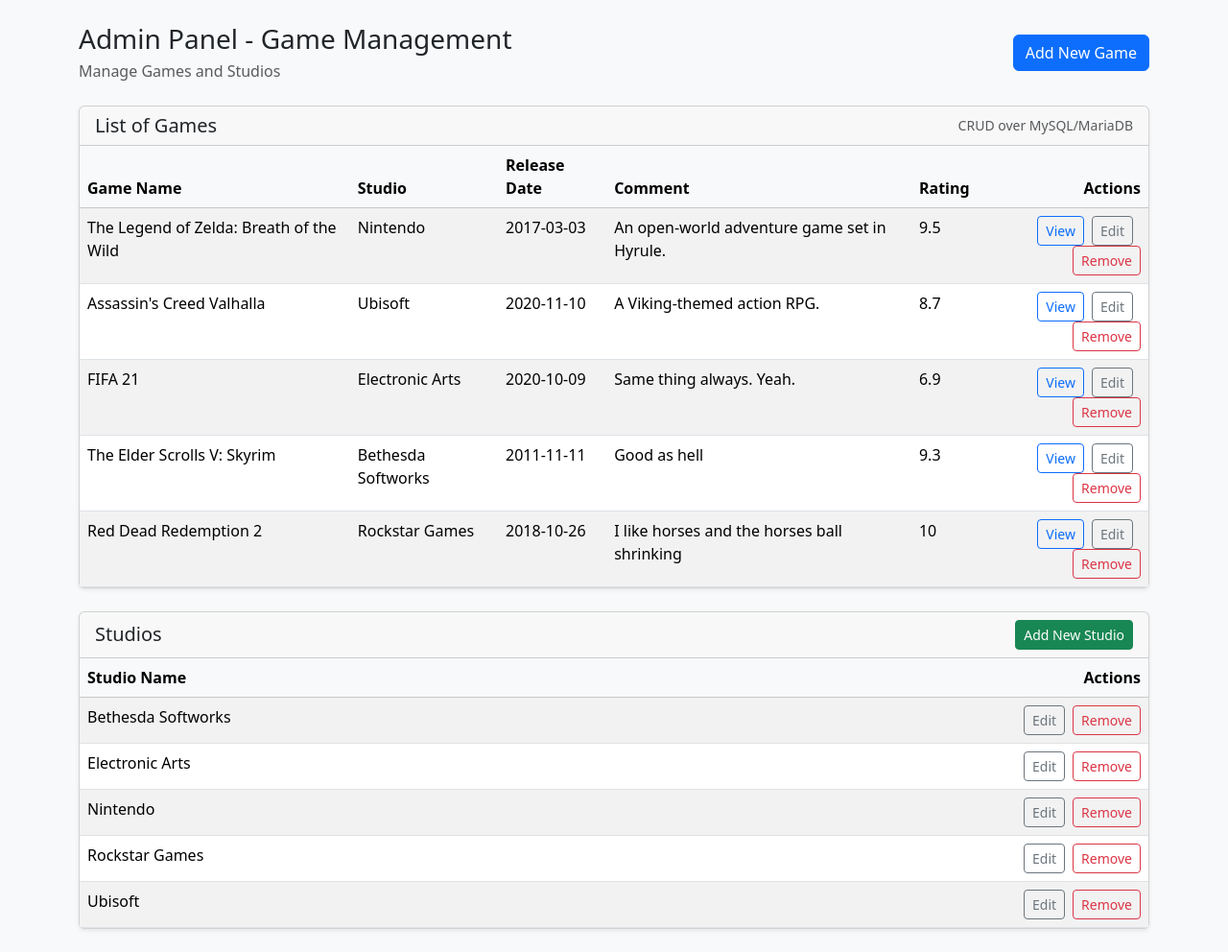
After one commit to ocaiohen/crud-jogos-proj-ics, a PHP site: page /backend/index.php in a window 1280 px wide. The commit adds this page. Shown: the whole page at 96% size. Run offline with PHP 8.4, Linux system fonts and the light colour scheme; data comes from the database, SQL or seed files in the repository.

Commit message:
backend: transformar em painel admin; mover UIs para backend; frontend: apenas avaliações; adicionar rate_game; ajustar redirects e config

```diff
--- a/backend/add_game.php
+++ b/backend/add_game.php
@@ -18,6 +18,6 @@ $query = "INSERT INTO games
         VALUES (NULL,'".$game_name."','".$studio_id."','".$release_date."','".$comment."','$rating')";
 mysqli_query($db,$query) or die ('Error in Database: '.mysqli_error($db));
 
-header('Location: ' . FRONTEND_BASE_URL . '/index.php');
+header('Location: index.php');
 exit;
 ?>
--- a/frontend/add.php
+++ b/backend/add_game_ui.php
@@ -1,6 +1,6 @@
 <?php
 include('header.php');
-include('../backend/connection.php');
+include('connection.php');
 
 $studios = mysqli_query($db, 'SELECT studio_name FROM studios ORDER BY studio_name') or die(mysqli_error($db));
 ?>
@@ -11,7 +11,7 @@ $studios = mysqli_query($db, 'SELECT studio_name FROM studios ORDER BY studio_na
             <p class="text-muted mb-0">Create a new game entry</p>
         </div>
 
-        <form class="card shadow-sm p-4" method="post" action="<?php echo htmlspecialchars($backendBaseUrl); ?>/add_game.php">
+        <form class="card shadow-sm p-4" method="post" action="add_game.php">
             <div class="mb-3">
                 <label class="form-label">Game Name</label>
                 <input class="form-control" placeholder="Game Name" name="game_name" required>
--- a/backend/add_studio_post.php
+++ b/backend/add_studio_post.php
@@ -6,6 +6,6 @@ $studio_name = $_POST['studio_name'];
 $query = "INSERT INTO studios (studio_id, studio_name) VALUES (NULL,'".$studio_name."')";
 mysqli_query($db, $query) or die('Error in Database: '.mysqli_error($db));
 
-header('Location: ' . FRONTEND_BASE_URL . '/index.php');
+header('Location: index.php');
 exit;
 ?>
--- a/frontend/add_studio.php
+++ b/backend/add_studio_ui.php
@@ -1,5 +1,5 @@
 <?php
-include('../backend/connection.php');
+include('connection.php');
 include('header.php');
 ?>
 <body class="bg-light">
@@ -8,7 +8,7 @@ include('header.php');
             <h1 class="h4 mb-1">Add Studio</h1>
             <p class="text-muted mb-0">Create a new studio</p>
         </div>
-        <form class="card shadow-sm p-4" method="post" action="<?php echo htmlspecialchars($backendBaseUrl); ?>/add_studio_post.php">
+        <form class="card shadow-sm p-4" method="post" action="add_studio_post.php">
             <div class="mb-3">
                 <label class="form-label">Studio Name</label>
                 <input class="form-control" placeholder="Studio Name" name="studio_name" required>
--- a/backend/config.php
+++ b/backend/config.php
@@ -12,5 +12,7 @@ define('DB_NAME', 'mygames');
 if (!defined('FRONTEND_BASE_URL')) {
 	define('FRONTEND_BASE_URL', 'http://mygames.com.br');
 }
-
+if (!defined('BACKEND_BASE_URL')) {
+	define('BACKEND_BASE_URL', 'http://mygames.backend.biz');
+}
 ?>
--- a/backend/edit_game.php
+++ b/backend/edit_game.php
@@ -20,6 +20,6 @@ $query = 'UPDATE games SET game_name ="'.$game_name.'",
     ';
 mysqli_query($db, $query) or die(mysqli_error($db));
 
-header('Location: ' . FRONTEND_BASE_URL . '/index.php');
+header('Location: index.php');
 exit;
 ?>
--- a/frontend/edit.php
+++ b/backend/edit_game_ui.php
@@ -1,6 +1,6 @@
 <?php
 include('header.php');
-include('../backend/connection.php');
+include('connection.php');
 
 $gameQuery = 'SELECT g.*, s.studio_name FROM games g JOIN studios s ON g.studio_id = s.studio_id WHERE g.games_id ='.$_GET['id'];
 $gameResult = mysqli_query($db, $gameQuery) or die(mysqli_error($db));
@@ -15,7 +15,7 @@ $studios = mysqli_query($db, 'SELECT studio_name FROM studios ORDER BY studio_na
             <p class="text-muted mb-0">Update existing game</p>
         </div>
 
-        <form class="card shadow-sm p-4" method="post" action="<?php echo htmlspecialchars($backendBaseUrl); ?>/edit_game.php">
+        <form class="card shadow-sm p-4" method="post" action="edit_game.php">
             <input type="hidden" name="id" value="<?php echo $game['games_id']; ?>" />
             <div class="mb-3">
                 <label class="form-label">Game Name</label>
--- a/backend/edit_studio_post.php
+++ b/backend/edit_studio_post.php
@@ -7,6 +7,6 @@ $studio_name = $_POST['studio_name'];
 $query = 'UPDATE studios SET studio_name ="'.$studio_name.'" WHERE studio_id ='.$studio_id.';';
 mysqli_query($db, $query) or die(mysqli_error($db));
 
-header('Location: ' . FRONTEND_BASE_URL . '/index.php');
+header('Location: index.php');
 exit;
 ?>
--- a/frontend/edit_studio.php
+++ b/backend/edit_studio_ui.php
@@ -1,5 +1,5 @@
 <?php
-include('../backend/connection.php');
+include('connection.php');
 include('header.php');
 
 $query = 'SELECT * FROM studios WHERE studio_id ='.$_GET['id'];
@@ -12,7 +12,7 @@ $studio = mysqli_fetch_assoc($result);
             <h1 class="h4 mb-1">Edit Studio</h1>
             <p class="text-muted mb-0">Update studio information</p>
         </div>
-        <form class="card shadow-sm p-4" method="post" action="<?php echo htmlspecialchars($backendBaseUrl); ?>/edit_studio_post.php">
+        <form class="card shadow-sm p-4" method="post" action="edit_studio_post.php">
             <input type="hidden" name="studio_id" value="<?php echo $studio['studio_id']; ?>" />
             <div class="mb-3">
                 <label class="form-label">Studio Name</label>
--- /dev/null
+++ b/backend/header.php
@@ -0,0 +1,9 @@
+<?php include_once __DIR__.'/config.php'; ?>
+<!DOCTYPE html>
+<html lang="en">
+<head>
+    <meta charset="utf-8" />
+    <meta name="viewport" content="width=device-width, initial-scale=1" />
+    <title>CRUD Using PHP/MySQL</title>
+    <link href="https://cdn.jsdelivr.net/npm/bootstrap@5.3.3/dist/css/bootstrap.min.css" rel="stylesheet" integrity="sha384-QWTKZyjpPEjISv5WaRU9OFeRpok6YctnYmDr5pNlyT2bRjXh0JMhjY6hW+ALEwIH" crossorigin="anonymous">
+</head>
--- /dev/null
+++ b/backend/index.php
@@ -0,0 +1,95 @@
+<?php
+include('header.php');
+include('connection.php');
+?>
+<body class="bg-light">
+    <div class="container py-4">
+        <header class="d-flex align-items-center justify-content-between mb-4">
+            <div>
+                <h1 class="h3 mb-1">Admin Panel - Game Management</h1>
+                <p class="text-muted mb-0">Manage Games and Studios</p>
+            </div>
+            <a class="btn btn-primary" href="add_game_ui.php">Add New Game</a>
+        </header>
+
+        <section class="card shadow-sm mb-4">
+            <div class="card-header d-flex align-items-center justify-content-between">
+                <h2 class="h5 mb-0">List of Games</h2>
+                <span class="text-muted small">CRUD over MySQL/MariaDB</span>
+            </div>
+            <div class="card-body p-0">
+                <div class="table-responsive">
+                    <table class="table table-striped table-hover mb-0">
+                        <thead class="table-light">
+                            <tr>
+                                <th>Game Name</th>
+                                <th>Studio</th>
+                                <th>Release Date</th>
+                                <th>Comment</th>
+                                <th>Rating</th>
+                                <th class="text-end">Actions</th>
+                            </tr>
+                        </thead>
+                        <tbody>
+                            <?php
+                            $query = 'SELECT g.*, s.studio_name FROM games g JOIN studios s ON g.studio_id = s.studio_id';
+                            $result = mysqli_query($db, $query);
+                            while($row = mysqli_fetch_array($result)) {
+                                $gameId = $row['games_id'];
+                                $gameName = $row['game_name'];
+                                $studio = $row['studio_name'];
+                                $releaseDate = $row['release_date'];
+                                $comment = $row['comment'];
+                                $rating = $row['rating'];
+                                echo "<tr>";
+                                echo "<td>$gameName</td>";
+                                echo "<td>$studio</td>";
+                                echo "<td>$releaseDate</td>";
+                                echo "<td>$comment</td>";
+                                echo "<td>$rating</td>";
+                                echo "<td class='text-end'><a class='btn btn-sm btn-outline-primary me-2' href='".FRONTEND_BASE_URL."/detail.php?id=$gameId' target='_blank'>View</a><a class='btn btn-sm btn-outline-secondary me-2' href='edit_game_ui.php?id=$gameId'>Edit</a><a class='btn btn-sm btn-outline-danger' href='remove.php?id=$gameId'>Remove</a></td>";
+                                echo "</tr>";
+                            }
+                            ?>
+                        </tbody>
+                    </table>
+                </div>
+            </div>
+        </section>
+
+        <section class="card shadow-sm">
+            <div class="card-header d-flex align-items-center justify-content-between">
+                <h2 class="h5 mb-0">Studios</h2>
+                <a class="btn btn-success btn-sm" href="add_studio_ui.php">Add New Studio</a>
+            </div>
+            <div class="card-body p-0">
+                <div class="table-responsive">
+                    <table class="table table-striped table-hover mb-0">
+                        <thead class="table-light">
+                            <tr>
+                                <th>Studio Name</th>
+                                <th class="text-end">Actions</th>
+                            </tr>
+                        </thead>
+                        <tbody>
+                            <?php
+                            $studioQuery = 'SELECT * FROM studios ORDER BY studio_name';
+                            $studioResult = mysqli_query($db, $studioQuery);
+                            while($studioRow = mysqli_fetch_array($studioResult)) {
+                                $studioId = $studioRow['studio_id'];
+                                $studioName = $studioRow['studio_name'];
+                                echo "<tr>";
+                                echo "<td>$studioName</td>";
+                                echo "<td class='text-end'><a class='btn btn-sm btn-outline-secondary me-2' href='edit_studio_ui.php?id=$studioId'>Edit</a><a class='btn btn-sm btn-outline-danger' href='remove_studio.php?id=$studioId'>Remove</a></td>";
+                                echo "</tr>";
+                            }
+                            ?>
+                        </tbody>
+                    </table>
+                </div>
+            </div>
+        </section>
+    </div>
+</body>
+
+</html>
--- a/backend/remove.php
+++ b/backend/remove.php
@@ -4,6 +4,6 @@ include('connection.php');
 $query = 'DELETE FROM games WHERE games_id = '.$_GET['id'];
 mysqli_query($db, $query) or die(mysqli_error($db));
 
-header('Location: ' . FRONTEND_BASE_URL . '/index.php');
+header('Location: index.php');
 exit;
 ?>
--- a/backend/remove_studio.php
+++ b/backend/remove_studio.php
@@ -4,6 +4,6 @@ include('connection.php');
 $query = 'DELETE FROM studios WHERE studio_id = '.$_GET['id'];
 mysqli_query($db, $query) or die(mysqli_error($db));
 
-header('Location: ' . FRONTEND_BASE_URL . '/index.php');
+header('Location: index.php');
 exit;
 ?>
```
Also changed, not shown: backend/rate_game.php (added, +13 -0 lines), frontend/detail.php (+25 -8 lines), frontend/index.php (+4 -39 lines).
